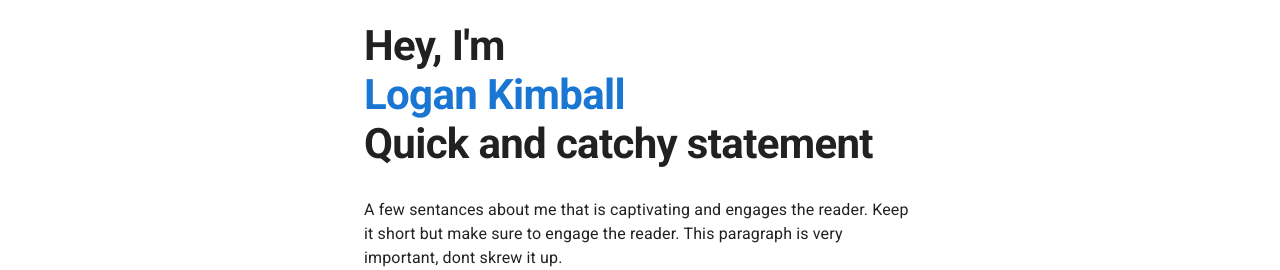
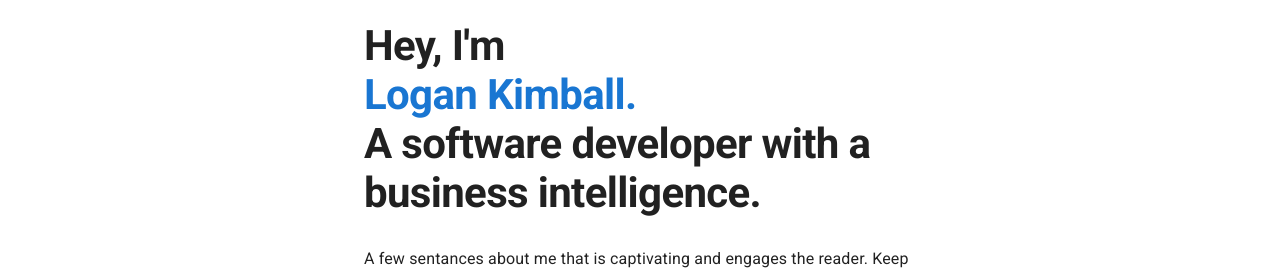
Before and after one commit to logankimbs/portfolio, a React (Create React App) app: page / in a window 1280 px wide. Shown: the part 185-455 px from the top of the page. Built offline with nearby package versions, Linux system fonts and the light colour scheme; no server answers.

Commit message:
updated intro title

```diff
--- a/src/App.js
+++ b/src/App.js
@@ -126,10 +126,10 @@ export default function App() {
                             variant="h1"
                             color="primary.main"
                         >
-                            Logan Kimball
+                            Logan Kimball.
                         </Typography>
                         <Typography component="h1" variant="h1">
-                            Quick and catchy statement
+                            A software developer with a business intelligence.
                         </Typography>
                     </Box>
                     <Typography
```
